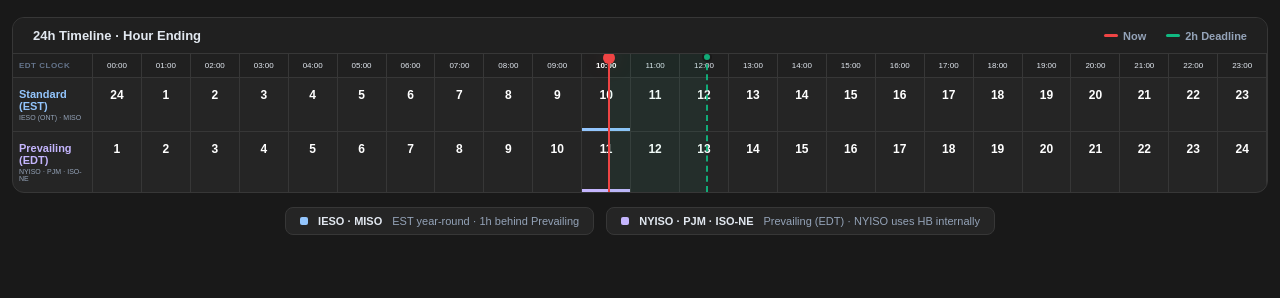
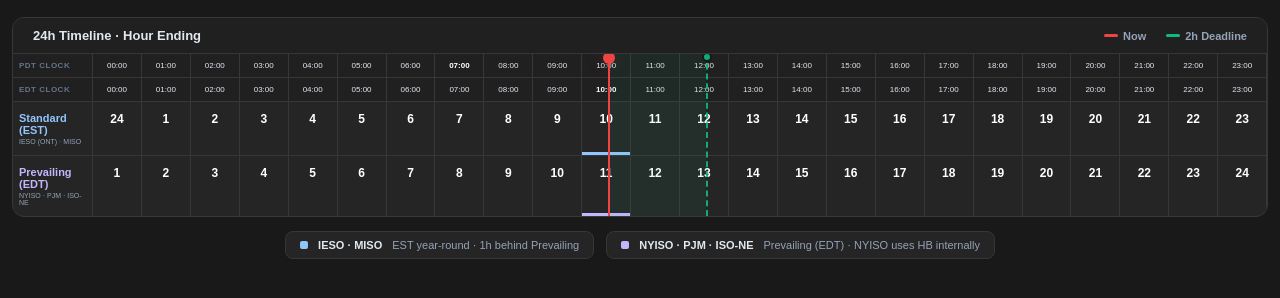
Before and after one commit to kpanzer/tools, a plain HTML site: page docs/trading_timeline.html in a window 1280 px wide. Shown: the part 136-434 px from the top of the page. Drawn offline with Linux system fonts and the light colour scheme.

Commit message:
Add Pacific (PDT) clock row above EDT clock

```diff
--- a/docs/trading_timeline.html
+++ b/docs/trading_timeline.html
@@ -266,6 +266,7 @@
     </div>
     <div class="tl-scroll" id="tl-scroll">
       <div class="tl-inner" id="tl-inner">
+        <div class="clock-ruler" id="pruler"></div>
         <div class="clock-ruler" id="ruler"></div>
         <div class="iso-row" id="est-row"></div>
         <div class="iso-row" id="ept-row"></div>
@@ -307,7 +308,18 @@ function tradingFor(estH){
 
 // Build static DOM once
 (function build(){
-  // Ruler
+  // Pacific Ruler
+  const pruler=document.getElementById('pruler');
+  const prl=document.createElement('div'); prl.className='ruler-label'; prl.textContent='PDT Clock';
+  pruler.appendChild(prl);
+  for(let i=0;i<24;i++){
+    const c=document.createElement('div');
+    c.className='ruler-cell'; c.id='prc'+i;
+    c.textContent=p2(i)+':00';
+    pruler.appendChild(c);
+  }
+
+  // EDT Ruler
   const ruler=document.getElementById('ruler');
   const rl=document.createElement('div'); rl.className='ruler-label'; rl.textContent='EDT Clock';
   ruler.appendChild(rl);
@@ -362,7 +374,7 @@ let prevH=-1, scrolled=false;
 function tick(){
   const now=new Date();
   const uh=now.getUTCHours(), um=now.getUTCMinutes(), us=now.getUTCSeconds();
-  const edt=(uh-4+24)%24, est=(uh-5+24)%24;
+  const edt=(uh-4+24)%24, est=(uh-5+24)%24, pdt=(uh-7+24)%24;
   const prog=(um*60+us)/3600;
   const cheEST=est+1>24?1:est+1;
 
@@ -378,7 +390,9 @@ function tick(){
   // Highlight active hour (only on hour change)
   if(edt!==prevH){
     for(let i=0;i<24;i++){
-      // Ruler
+      // Pacific Ruler
+      document.getElementById('prc'+i).className=i===pdt?'ruler-cell active':'ruler-cell';
+      // EDT Ruler
       document.getElementById('rc'+i).className=i===edt?'ruler-cell active':'ruler-cell';
 
       // EST
```
